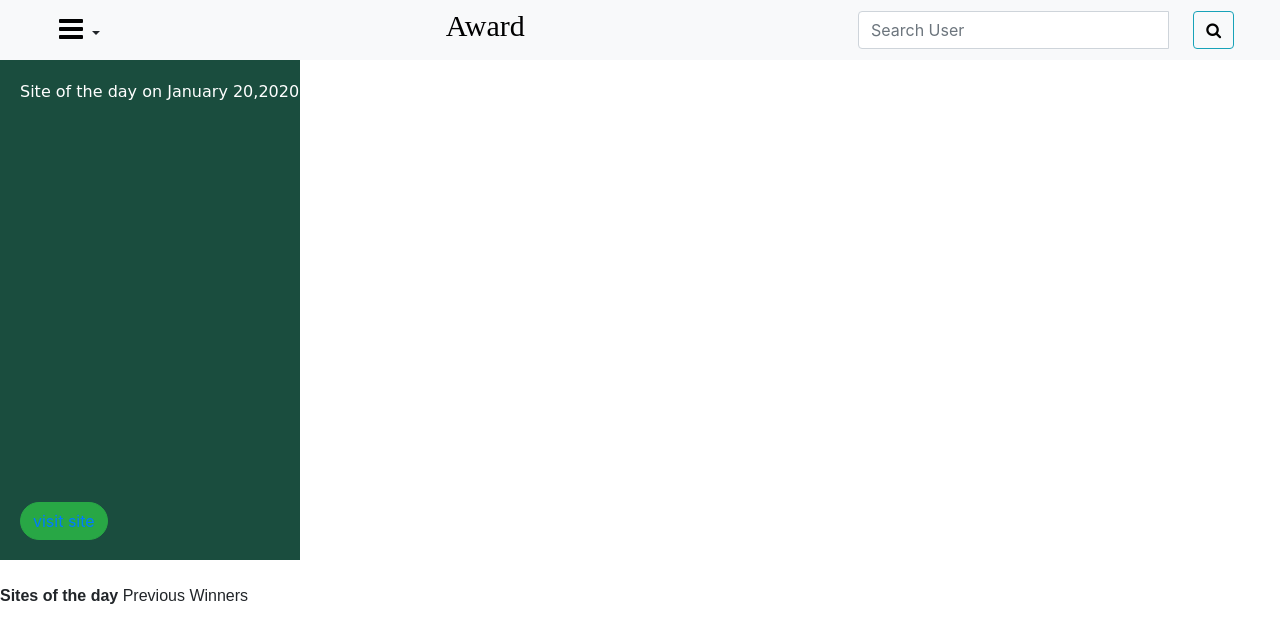
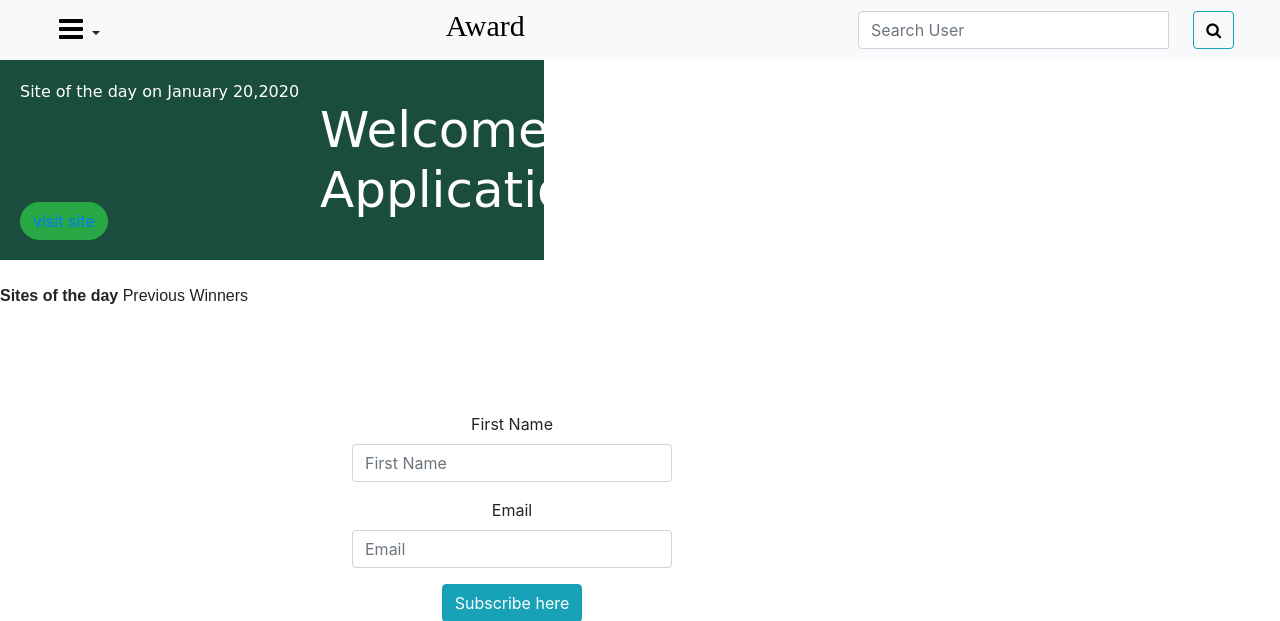
Before and after one commit to kclaudine/Awwards, a Django app: page / in a window 1280 px wide. Shown: the top 621 px of the page. Run offline with Django 3.2, Linux system fonts and the light colour scheme; the visitor is signed in with stand-in values (Sample User, id 1); data that the repository does not hold is empty; some libraries are stand-ins or nearby versions; some web fonts are replaced.

Commit message:
new changes added

```diff
--- a/awardapp/templates/index.html
+++ b/awardapp/templates/index.html
@@ -7,7 +7,7 @@
 <link href="https://fonts.googleapis.com/css?family=Charmonman|Dancing+Script|Kodchasan|Spirax|Abril+Fatface" rel="stylesheet">
 <header>
   <div class="header">
-    <img src="static/image/greenback.png" height="500px" width="300px" id="image">
+    <img src="static/image/greenback.png" style="height: 25vh;" id="image">
     <div class="text">
       <p  style="font-family: cursive; text-align: center;">Site of the day on January 20,2020 </p>
 
```
